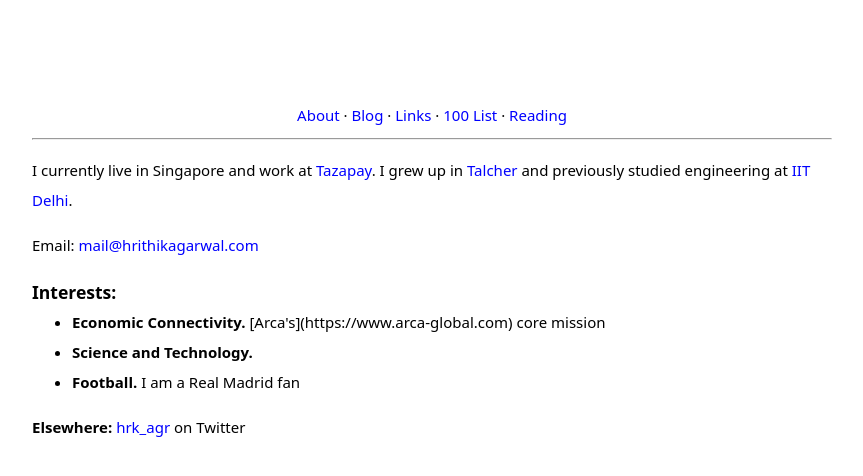
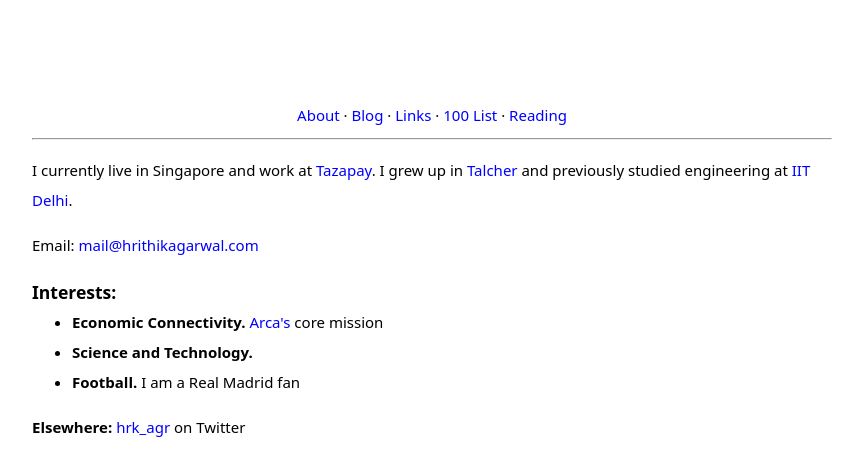
Before and after one commit to hrk-agr/hrk-agr.github.io, a Jekyll site: the page built from index.md, in a window 1280 px wide. Shown: the top 476 px of the page, without its empty margins (208-1071 px from the left). Built offline with Jekyll 4.4.1, drawn with Linux system fonts in a browser that asks for light colours; part of the change alters nothing that is shown.

Commit message:
changes to homepage

```diff
--- a/index.md
+++ b/index.md
@@ -11,7 +11,7 @@ Email: [mail@hrithikagarwal.com](mailto:mail@hrithikagarwal.com)
     <h3>Interests:</h3>
     <ul>
         <li>
-            <b>Economic Connectivity. </b> [Arca's](https://www.arca-global.com) core mission
+            <b>Economic Connectivity. </b> <a href="https://www.arca-global.com" target="_blank">Arca's</a> core mission
         </li>
         <li>
             <b>Science and Technology. </b>
```
